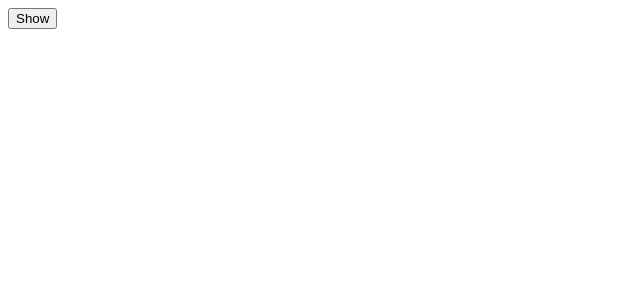
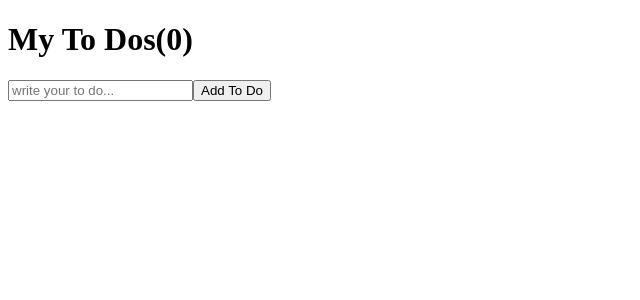
Before and after one commit to pyoja/React_Start, a React (Create React App) app: page / in a window 1280 px wide. Shown: the top 300 px of the page, without its empty margins (0-640 px from the left). Built offline with nearby package versions, Linux system fonts and the light colour scheme.

Commit message:
To Do List 01

```diff
--- a/src/App.js
+++ b/src/App.js
@@ -1,20 +1,29 @@
 import { useEffect, useState } from "react";
 
-function Hello() {
-  useEffect(() => {
-    console.log("created ^^");
-    return () => console.log("destryed ㅠㅠ"); //Clean Up function
-  }, []);
-  return <h1>Hello!!!</h1>;
-}
-
 function App() {
-  const [showing, setShowing] = useState(false);
-  const onClick = () => setShowing((prev) => !prev);
+  const [toDo, setToDo] = useState("");
+  const [toDos, setToDos] = useState([]);
+  const onChange = (event) => setToDo(event.target.value);
+  const onSubmit = (event) => {
+    event.preventDefault();
+    if (toDo === "") {
+      return;
+    }
+    setToDos((currentArray) => [toDo, ...currentArray]);
+    setToDo("");
+  };
   return (
     <div>
-      {showing ? <Hello /> : null}
-      <button onClick={onClick}>{showing ? "Hide" : "Show"}</button>
+      <h1>My To Dos({toDos.length})</h1>
+      <form onSubmit={onSubmit}>
+        <input
+          onChange={onChange}
+          value={toDo}
+          type="text"
+          placeholder="write your to do..."
+        />
+        <button>Add To Do</button>
+      </form>
     </div>
   );
 }
```
